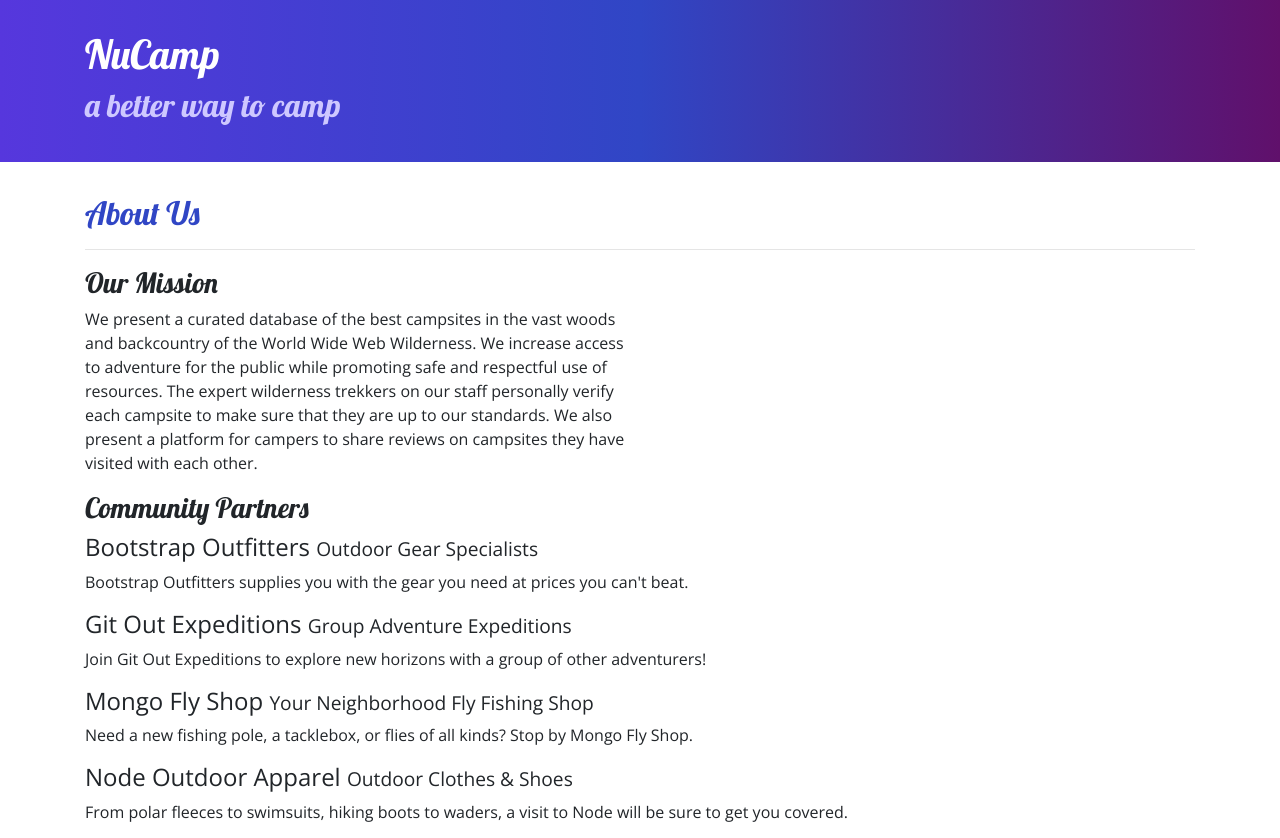
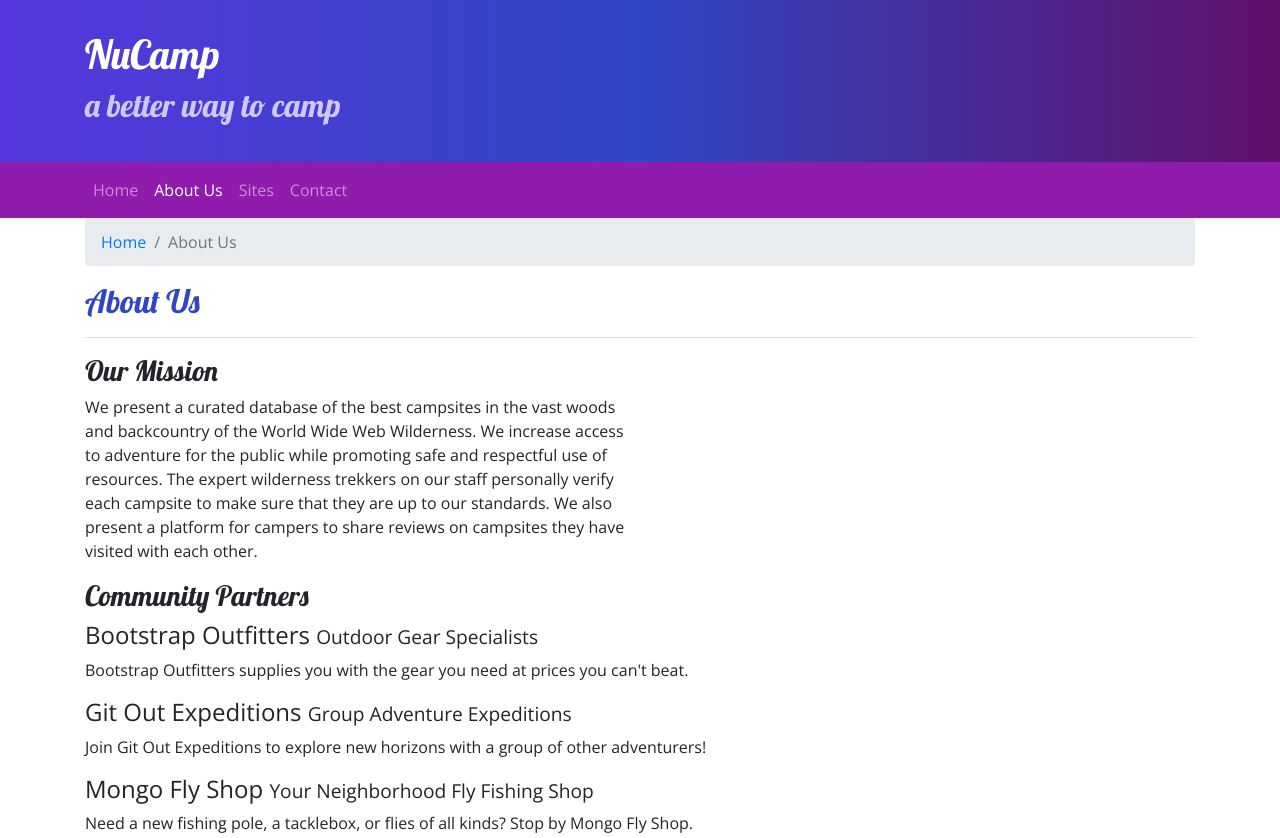
Before and after one commit to Blaine137/Nucamp-BootstrapGrid-project, a website: page aboutus.html in a window 1280 px wide. Shown: the top 838 px of the page. Drawn offline with nearby package versions, Linux system fonts and the light colour scheme.

Commit message:
added navigation css component

```diff
--- a/aboutus.html
+++ b/aboutus.html
@@ -1,6 +1,6 @@
 <!DOCTYPE html>
 <html lang="en">
-
+<!--  THIS FIXED THE COMMITS FOR GITHUB ----  git config --global user.email <your email address>  -->
 <head>
     <!-- Required meta tags always come first -->
     <meta charset="utf-8" />
@@ -29,15 +29,35 @@
         </div>
     </header>
 
+    <nav class="navbar navbar-expand-sm navbar-dark sticky-top">
+        <div class="container">
+            <button class="navbar-toggler ml-auto" type="button" data-toggle="collapse" data-target="#nucampNavbar">
+                <span class="navbar-toggler-icon"></span>
+            </button>
+            <div class="collapse navbar-collapse" id="nucampNavbar">
+                <ul class="navbar-nav">
+                    <li class="nav-item"><a class="nav-link" href="/index.html">Home</a></li>
+                    <li class="nav-item active"><a class="nav-link" href="#">About Us</a></li>
+                    <li class="nav-item"><a class="nav-link" href="#">Sites</a></li>
+                    <li class="nav-item"><a class="nav-link" href="#">Contact</a></li>
+                </ul>
+            </div>
+        </div>
+    </nav>
+
     <div class="container">
         <div class="row">
             <div class="col">
+               <ol class="breadcrumb">
+                   <li class="breadcrumb-item"><a href="/index.html">Home</a></li>
+                   <li class="breadcrumb-item active">About Us</li>
+               </ol>
                <h2>About Us</h2>
                <hr />
             </div>
         </div>
 
-        <div class="row">
+        <div class="row row content">
             <div class="col-sm-6">
                 <h3>Our Mission</h3>
                 <p>We present a curated database of the best campsites in the vast woods and backcountry of the World Wide Web Wilderness. We increase access to adventure for the public while promoting safe and respectful use of resources. The expert wilderness trekkers on our staff personally verify each campsite to make sure that they are up to our standards. We also present a platform for campers to share reviews on campsites they have visited with each other.</p>
@@ -66,7 +86,7 @@
                     <h5>Links</h5>
                     <ul class="list-unstyled">
                         <li><a href="index.html">Home</a></li>
-                        <li><a href="#">About</a></li>
+                        <li><a href="/aboutus.html">About</a></li>
                         <li><a href="#">Sites</a></li>
                         <li><a href="#">Contact</a></li>
                     </ul>
--- a/css/styles.css
+++ b/css/styles.css
@@ -23,6 +23,7 @@ footer{
     padding: 30px;
     background-image: linear-gradient(to right, #5637DD, #3046C5, #60106B);
     color: white;
+    margin: 0;
 }
 
 .row-content{
@@ -30,3 +31,7 @@ footer{
     border-bottom: 1px ridge;
     min-height: 200px;
 }
+
+.navbar{
+    background-color: #901CAD;
+}
```
Also changed, not shown: index.html (+17 -1 lines).
